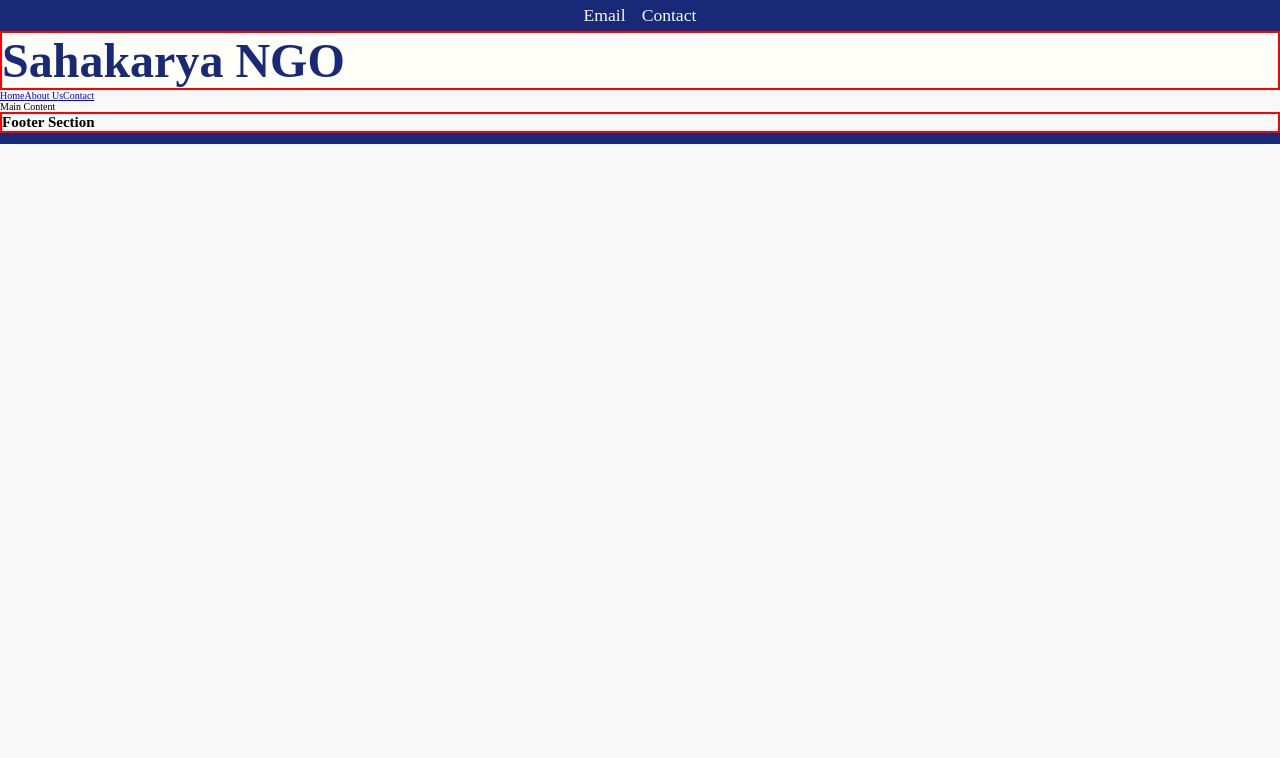
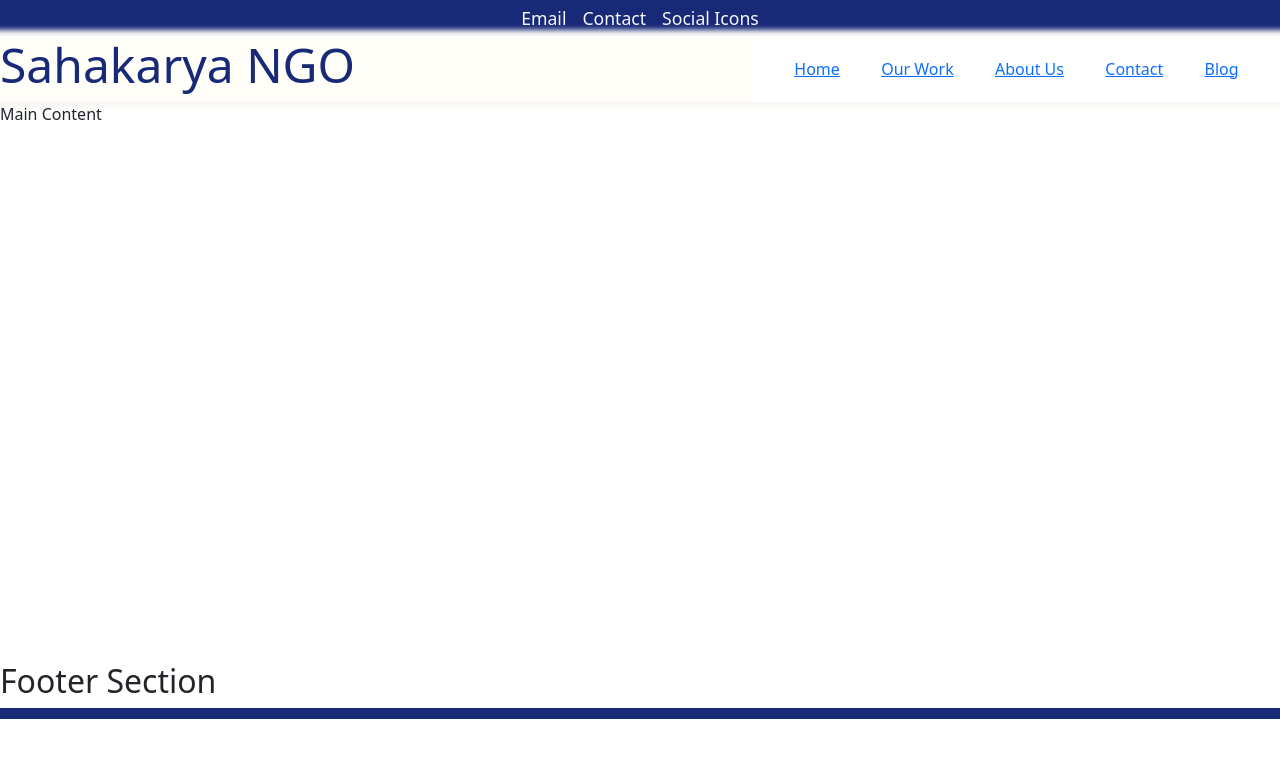
Before and after one commit to PratikChavan97/ngo-hadapsar, a React (Vite) app: page / in a window 1280 px wide. Shown: the top 758 px of the page. Built offline with nearby package versions, Linux system fonts and the light colour scheme.

Commit message:
landing page and admin page design

```diff
--- a/src/Pages/admin/AdminHome.jsx
+++ b/src/Pages/admin/AdminHome.jsx
@@ -1,8 +1,10 @@
+import "./module.AdminHome.css";
+
 function AdminHome() {
   return (
-    <div>
-      <div>Navigation</div>
-      <div>Display</div>
+    <div className="fluid-container d-flex">
+      <div className="navigation">Navigation</div>
+      <div className="display">Display</div>
     </div>
   );
 }
--- /dev/null
+++ b/src/Pages/admin/module.AdminHome.css
@@ -0,0 +1,11 @@
+.navigation {
+  height: 100vh;
+  width: 20%;
+  background-color: #66615b;
+}
+
+.display {
+  background-color: #f4f3ef;
+  height: 100vh;
+  width: 80%;
+}
--- a/src/Pages/site/MainPage.jsx
+++ b/src/Pages/site/MainPage.jsx
@@ -7,7 +7,8 @@ function MainPage({ children }) {
     <div>
       <TopHeader />
       <Header />
-      {children}
+
+      <div className="child">{children}</div>
 
       <Footer />
     </div>
--- a/src/components/AppLayout.jsx
+++ b/src/components/AppLayout.jsx
@@ -3,11 +3,11 @@ import MainPage from "../Pages/site/MainPage";
 
 function AppLayout() {
   return (
-    <div>
+    <>
       <MainPage>
         <Outlet />
       </MainPage>
-    </div>
+    </>
   );
 }
 
--- a/src/components/TopHeader.jsx
+++ b/src/components/TopHeader.jsx
@@ -5,6 +5,7 @@ function TopHeader() {
     <div className="contact-header">
       <span>Email</span>
       <span>Contact</span>
+      <span>Social Icons</span>
     </div>
   );
 }
--- a/src/index.css
+++ b/src/index.css
@@ -22,19 +22,14 @@ main {
   height: 80%;
 }
 
-header,
-main,
-footer {
-  border: 2px solid red;
-}
-
 .contact-header {
   width: 100%;
   font-size: 1.1rem;
   background-color: #182978;
   color: #f8f8f8;
-  padding: 0.3rem 0;
+  padding: 0.3rem 0.3rem;
   display: flex;
+  flex-direction: row;
   justify-content: center;
   align-items: center;
   gap: 1rem;
@@ -54,3 +49,24 @@ header h2 {
   width: 100%;
   background-color: #182978;
 }
+
+.header-section {
+  display: flex;
+  flex-direction: row;
+  justify-content: space-around;
+  align-items: center;
+  box-shadow: 0 0 5px 6px #f8f7f4;
+}
+
+.header-section nav {
+  display: flex;
+  flex-direction: row;
+  width: 70%;
+  justify-content: space-evenly;
+  text-decoration: none;
+}
+
+.child {
+  width: 100%;
+  height: 70vh;
+}
--- a/src/main.jsx
+++ b/src/main.jsx
@@ -3,6 +3,7 @@ import { createRoot } from "react-dom/client";
 
 import "./index.css";
 import App from "./App";
+import "bootstrap/dist/css/bootstrap.css";
 
 createRoot(document.getElementById("root")).render(
   <StrictMode>
--- a/src/ui/Header.jsx
+++ b/src/ui/Header.jsx
@@ -2,16 +2,18 @@ import { NavLink } from "react-router-dom";
 
 function Header() {
   return (
-    <>
+    <div className="header-section">
       <header>
         <h2>Sahakarya NGO</h2>
       </header>
       <nav>
         <NavLink to="/">Home</NavLink>
+        <NavLink to="/work">Our Work</NavLink>
         <NavLink to="/about">About Us</NavLink>
         <NavLink to="/contact">Contact</NavLink>
+        <NavLink to="/blog">Blog</NavLink>
       </nav>
-    </>
+    </div>
   );
 }
 
```
Also changed, not shown: src/App.jsx (+8 -0 lines).
